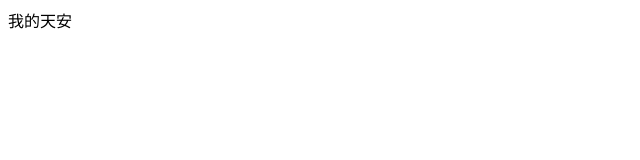
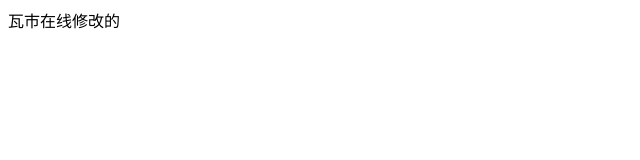
Before and after one commit to pjw521/git-demo, a website: page index.html in a window 1280 px wide. Shown: the full height of the page, 0-640 px from the left. Drawn offline with Linux system fonts and the light colour scheme.

Commit message:
在线编辑了
就是一句话而已

```diff
--- a/index.html
+++ b/index.html
@@ -5,6 +5,6 @@
     <title>Document</title>
 </head>
 <body>
-    我的天安
+    瓦市在线修改的
 </body>
 </html>
```
